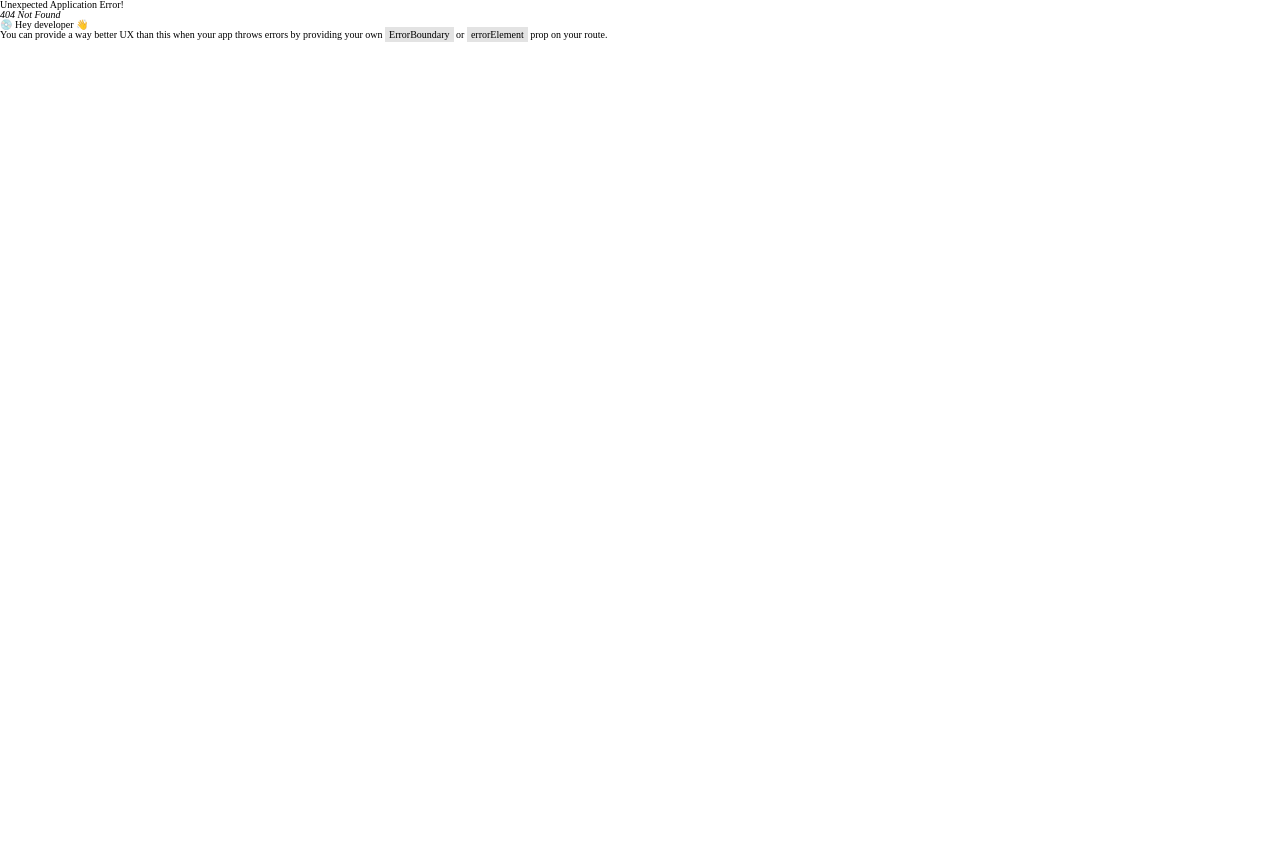
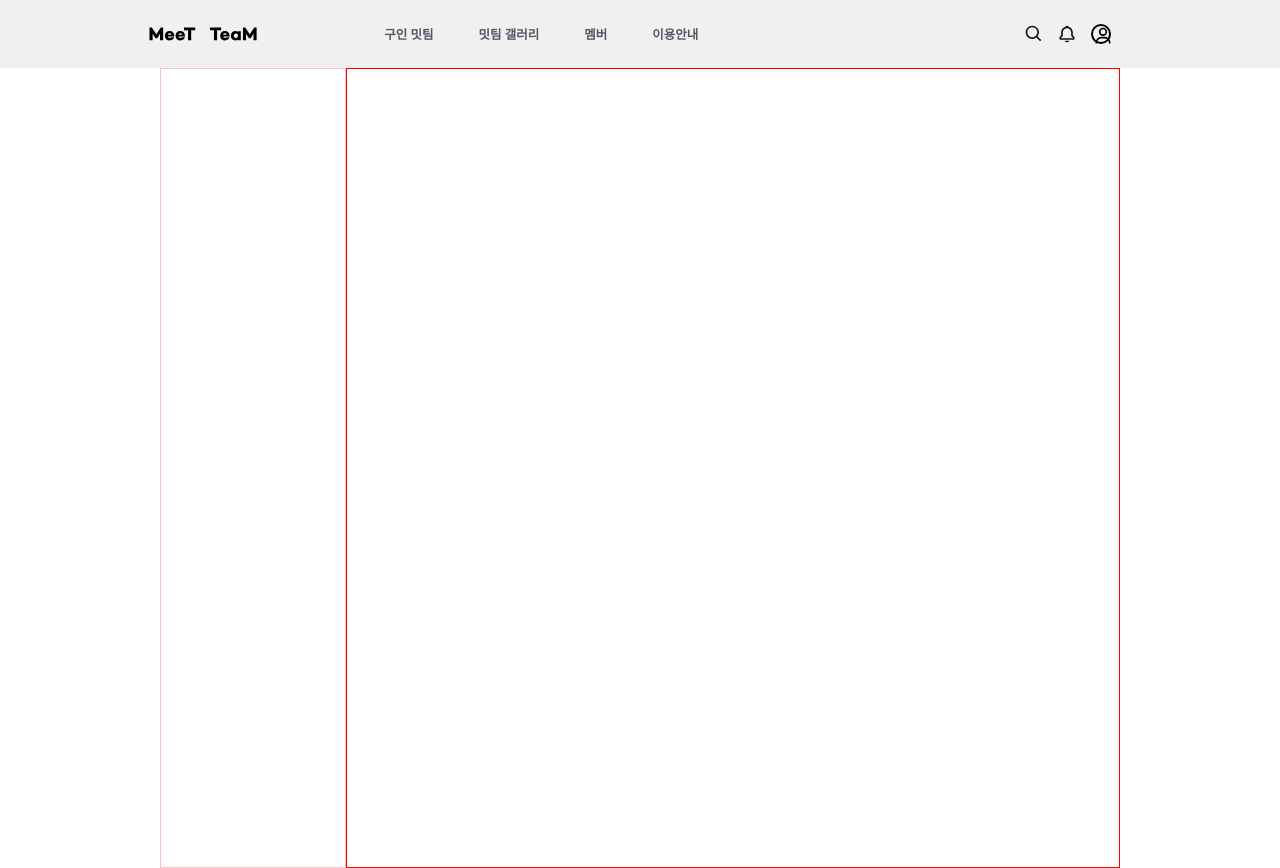
Before and after one commit to kimsuyeon0916/MeeTeam_FrontEnd, a React (Vite) app: page /manage in a window 1280 px wide. Before the commit this address had no page. Before the commit the page ends 800 px from the top, so only its background shows below. Built offline with nearby package versions, Linux system fonts and the light colour scheme.

Commit message:
feat: #23 통합관리 페이지 생성

```diff
--- a/src/main.tsx
+++ b/src/main.tsx
@@ -10,6 +10,7 @@ import {
 	InformationUsePage,
 	MeeTeamCreatePage,
 	ManagementPage,
+	ManagePage,
 } from './pages/index.ts';
 import './globalStyle.css';
 
@@ -46,6 +47,11 @@ const router = createBrowserRouter([
 				path: 'meeteam/:meeteamId?',
 				element: <ManagementPage />,
 			},
+			{
+				path: 'manage',
+				element: <ManagePage />,
+				children: [],
+			},
 		],
 	},
 ]);
--- /dev/null
+++ b/src/pages/ManagePage.tsx
@@ -0,0 +1,35 @@
+import styled from 'styled-components';
+
+const ManagePage = () => {
+	const menus = [
+		{ name: '전체 밋팀 관리', path: '/' },
+		{ name: '구인 글 관리', path: '/recruit' },
+		{ name: '포트폴리오 관리', path: '/portpolio' },
+	];
+	return (
+		<SManagePage>
+			<div className='sidebar'></div>
+			<div className='content'></div>
+		</SManagePage>
+	);
+};
+
+export default ManagePage;
+
+const SManagePage = styled.div`
+	width: clamp(45%, 108rem, 75%);
+	margin: 0 auto;
+	display: flex;
+
+	.sidebar {
+		width: 23rem;
+		height: 100vh;
+		border: 1px solid pink;
+	}
+
+	.content {
+		width: 100%;
+		height: 100vh;
+		border: 1px solid red;
+	}
+`;
--- a/src/pages/index.ts
+++ b/src/pages/index.ts
@@ -5,6 +5,7 @@ import MemberPage from './MemberPage';
 import InformationUsePage from './InformationUsePage';
 import MeeTeamCreatePage from './meeTeamCreatePage/MeeTeamCreatePage';
 import ManagementPage from './ManagementPage';
+import ManagePage from './ManagePage';
 
 export {
 	MainPage,
@@ -14,4 +15,5 @@ export {
 	InformationUsePage,
 	MeeTeamCreatePage,
 	ManagementPage,
+	ManagePage,
 };
```
